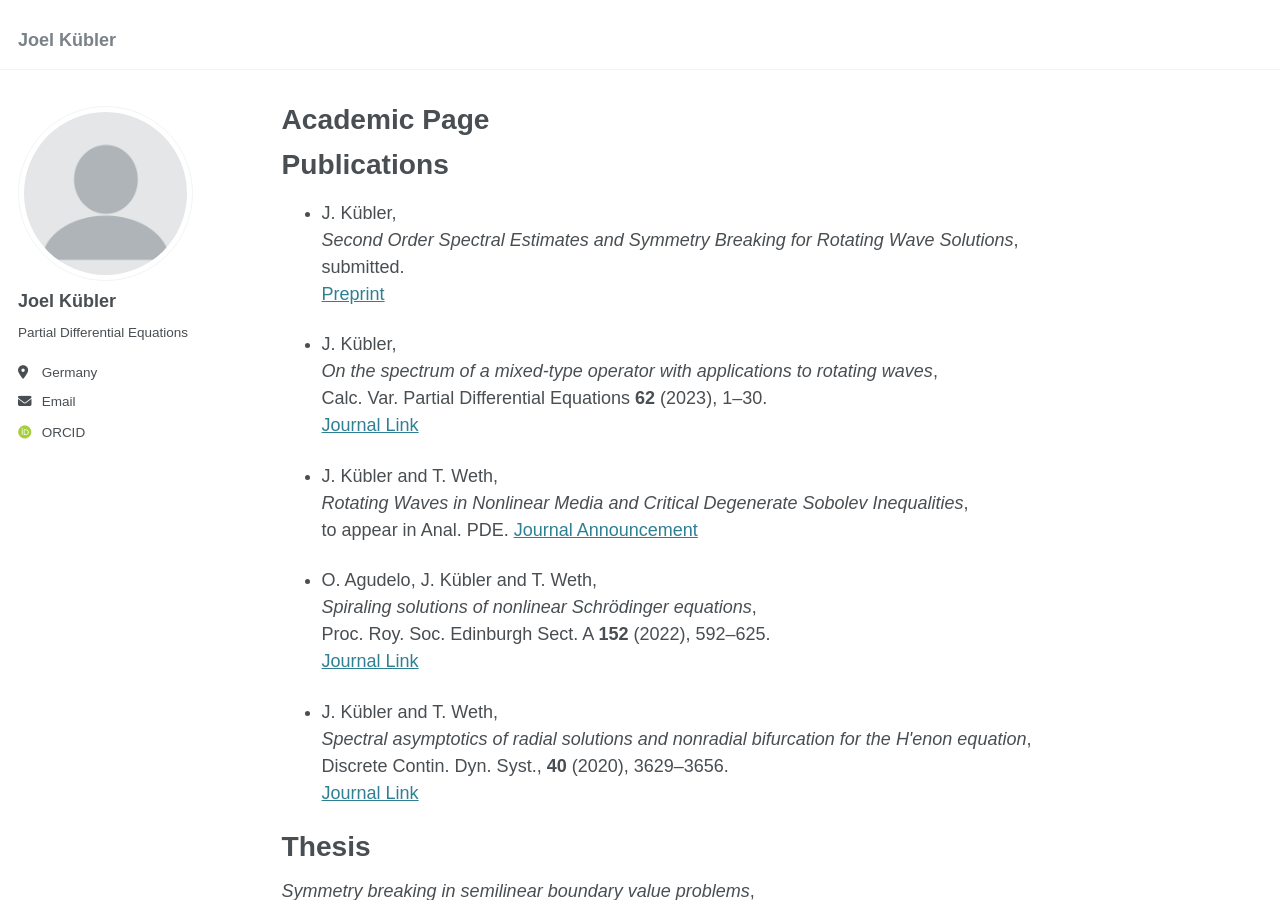
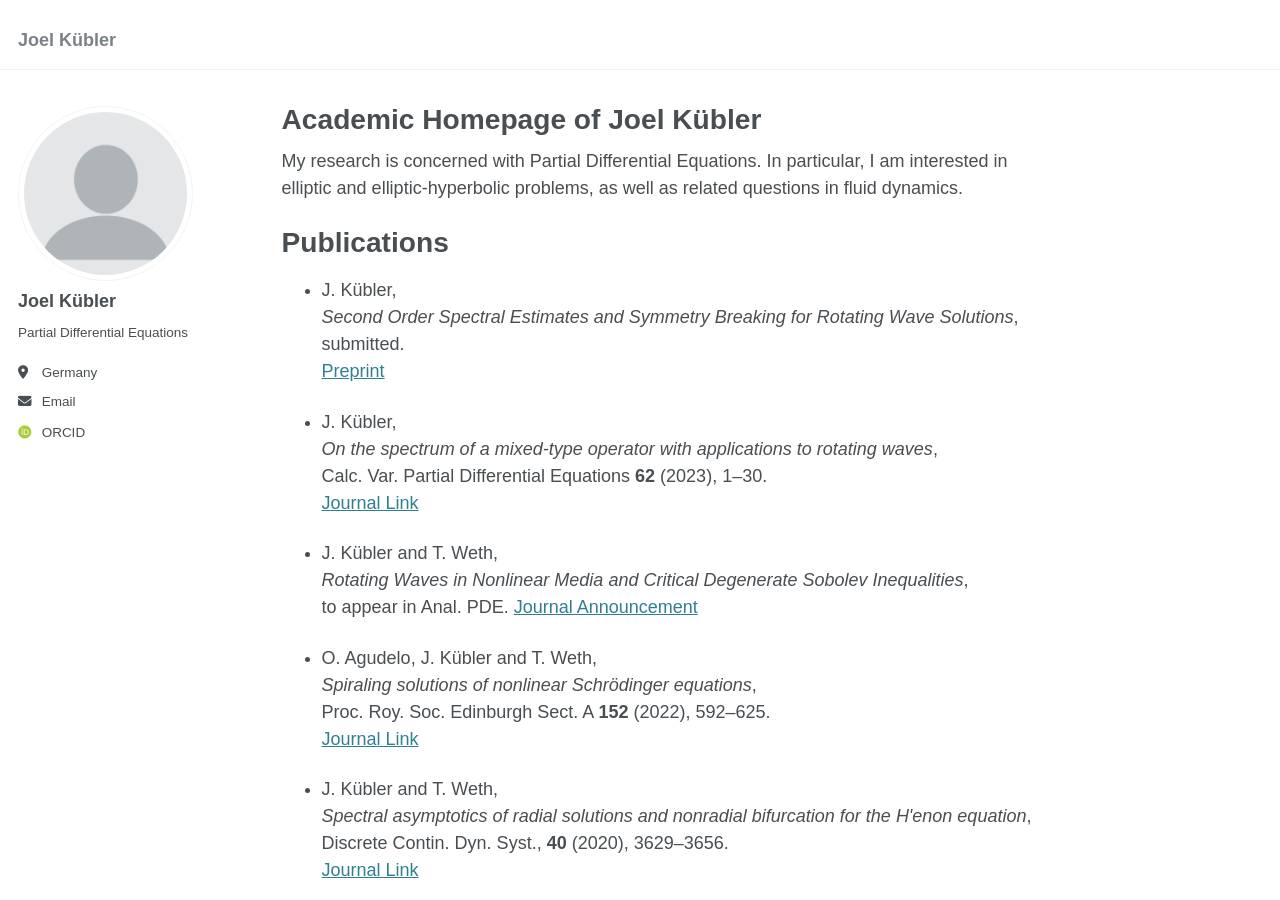
Before and after one commit to jkblr/jkblr.github.io, a Jekyll site: the page built from _pages/about.md, in a window 1280 px wide and 900 px high. Built offline with Jekyll 4.4.1, drawn with Linux system fonts in a browser that asks for light colours; some web fonts are replaced.

Commit message:
Update about.md

```diff
--- a/_pages/about.md
+++ b/_pages/about.md
@@ -1,11 +1,15 @@
 ---
 permalink: /
-title: "Academic Page"
+title: "Academic Homepage of Joel Kübler"
 author_profile: true
 redirect_from:
   - /about/
   - /about.html
 ---
+
+My research is concerned with Partial Differential Equations.
+In particular, I am interested in elliptic and elliptic-hyperbolic problems,
+as well as related questions in fluid dynamics.
 
 Publications
 ======
```
